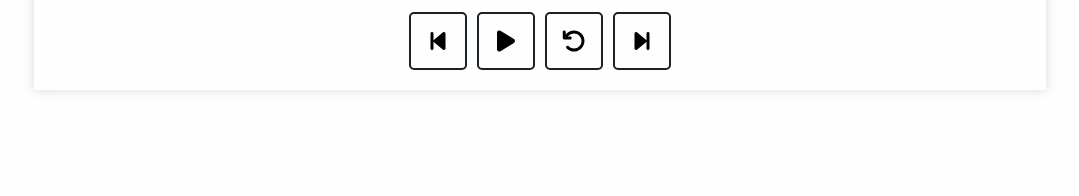
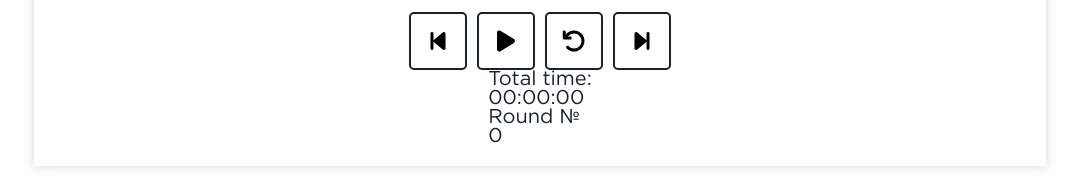
Before and after one commit to EdgeFirewalk/react-hiit-timer, a React (Create React App) app: page / in a window 1280 px wide. Shown: the part 290-486 px from the top of the page, without its empty margins (100-1179 px from the left). Built offline with nearby package versions, Linux system fonts and the light colour scheme; no server answers.

Commit message:
Add info block to the timer about total workout time and rounds count, make timer count total workout time

```diff
--- a/src/components/HIITTimer.jsx
+++ b/src/components/HIITTimer.jsx
@@ -20,9 +20,14 @@ const HIITTimer = ({ TimerSettings, OpenOrCloseTimerSettingsWindow }) => {
     /* Timer things */
     const [isTimerRunning, setIsTimerRunning] = useState(false);
     const [timerKey, setTimerKey] = useState(0);
+    const [prevStageTotalTime, setPrevStageTotalTime] = useState(0);
 
     /* Workout/Exercises things */
     const [workoutState, setWorkoutState] = useState('work'); // 'work' or 'rest'
+    const [totalWorkTime, setTotalWorkTime] = useState(0);
+
+    // Используется для подсчёта общего времени тренировки
+    let prevRemainingTime = workoutState === 'work' ? TimerSettings.workTime : TimerSettings.restTime;
 
     /* UI sounds */
     const [playCountdownSound] = useSound(CountdownSound);
@@ -34,6 +39,16 @@ const HIITTimer = ({ TimerSettings, OpenOrCloseTimerSettingsWindow }) => {
 
     function startOrPauseTimer() {
         setIsTimerRunning((running) => !running);
+    }
+
+    function formatTotalWorkTime(seconds) {
+        let hrs = Math.floor(seconds / 3600);
+        let min = Math.floor((seconds % 3600) / 60);
+        let sec = Math.floor(seconds % 60);
+        hrs = (hrs < 10) ? "0" + hrs : hrs;
+        min = (min < 10) ? "0" + min : min;
+        sec = (sec < 10) ? "0" + sec : sec;
+        return hrs + ":" + min + ":" + sec;
     }
 
     // e.preventDefault() специально не вынесен за switch, потому что я не хочу блокировать прям все клавиши,
@@ -100,6 +115,8 @@ const HIITTimer = ({ TimerSettings, OpenOrCloseTimerSettingsWindow }) => {
                                     : TimerSettings.restTime
                             }
                             onUpdate={(remainingTime) => {
+                                setTotalWorkTime(prevStageTotalTime + (prevRemainingTime - remainingTime));
+
                                 if (
                                     remainingTime <= 3 &&
                                     remainingTime !== 0 &&
@@ -107,11 +124,15 @@ const HIITTimer = ({ TimerSettings, OpenOrCloseTimerSettingsWindow }) => {
                                 ) {
                                     playCountdownSound();
                                 }
+
+                                prevRemainingTime = remainingTime;
                             }}
                             onComplete={() => {
                                 if (workoutState === 'work') {
+                                    setPrevStageTotalTime(prev => prev += TimerSettings.workTime);
                                     setWorkoutState('rest');
                                 } else {
+                                    setPrevStageTotalTime(prev => prev += TimerSettings.restTime);
                                     setWorkoutState('work');
                                 }
                                 playBeepSound();
@@ -139,6 +160,16 @@ const HIITTimer = ({ TimerSettings, OpenOrCloseTimerSettingsWindow }) => {
                         />
                         <AppButton ButtonIcon={NextExerciseIcon} />
                     </div>
+                    <div className='hiit-timer__info'>
+                        <div className='info-block'>
+                            <div className='info-block__title'>Total time:</div>
+                            <div className='info-block__info'>{formatTotalWorkTime(totalWorkTime)}</div>
+                        </div>
+                        <div className='info-block'>
+                            <div className='info-block__title'>Round №</div>
+                            <div className='info-block__info'>0</div>
+                        </div>
+                    </div>
                 </div>
             </div>
         </div>
```
